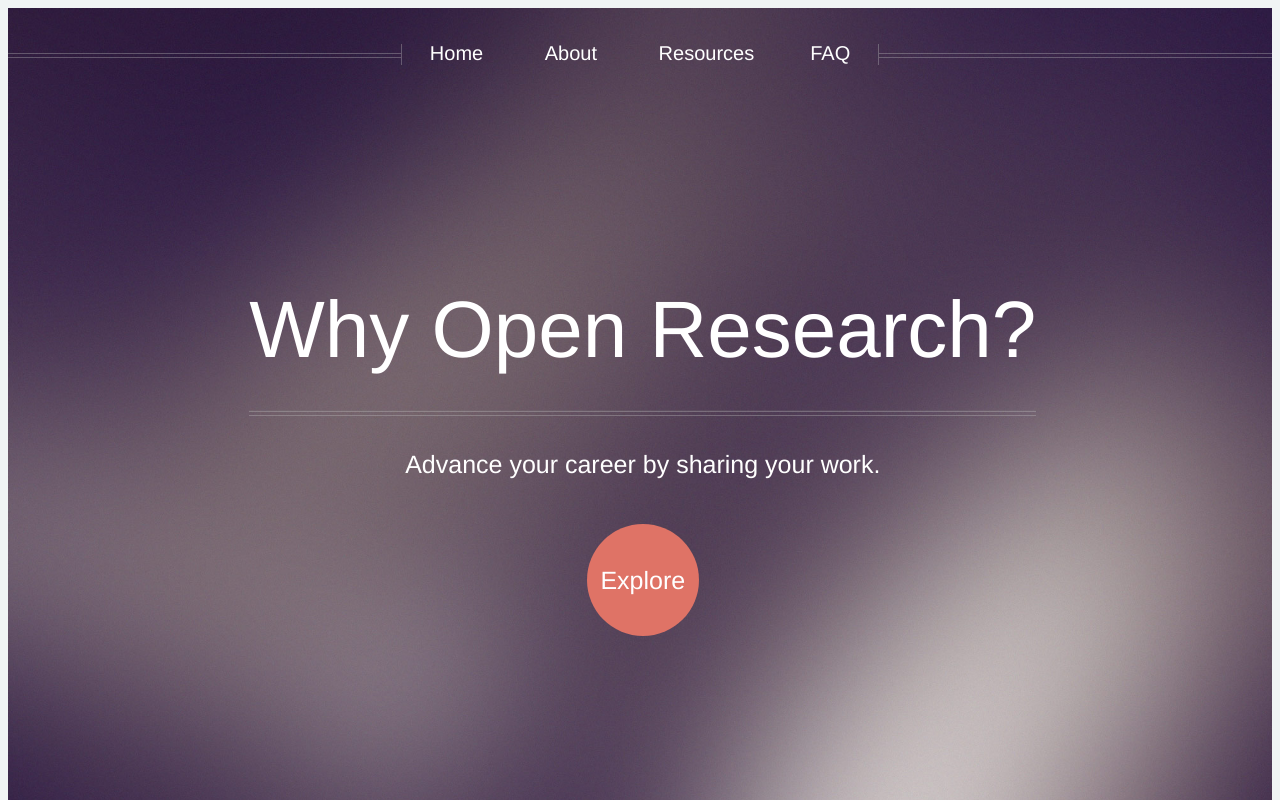
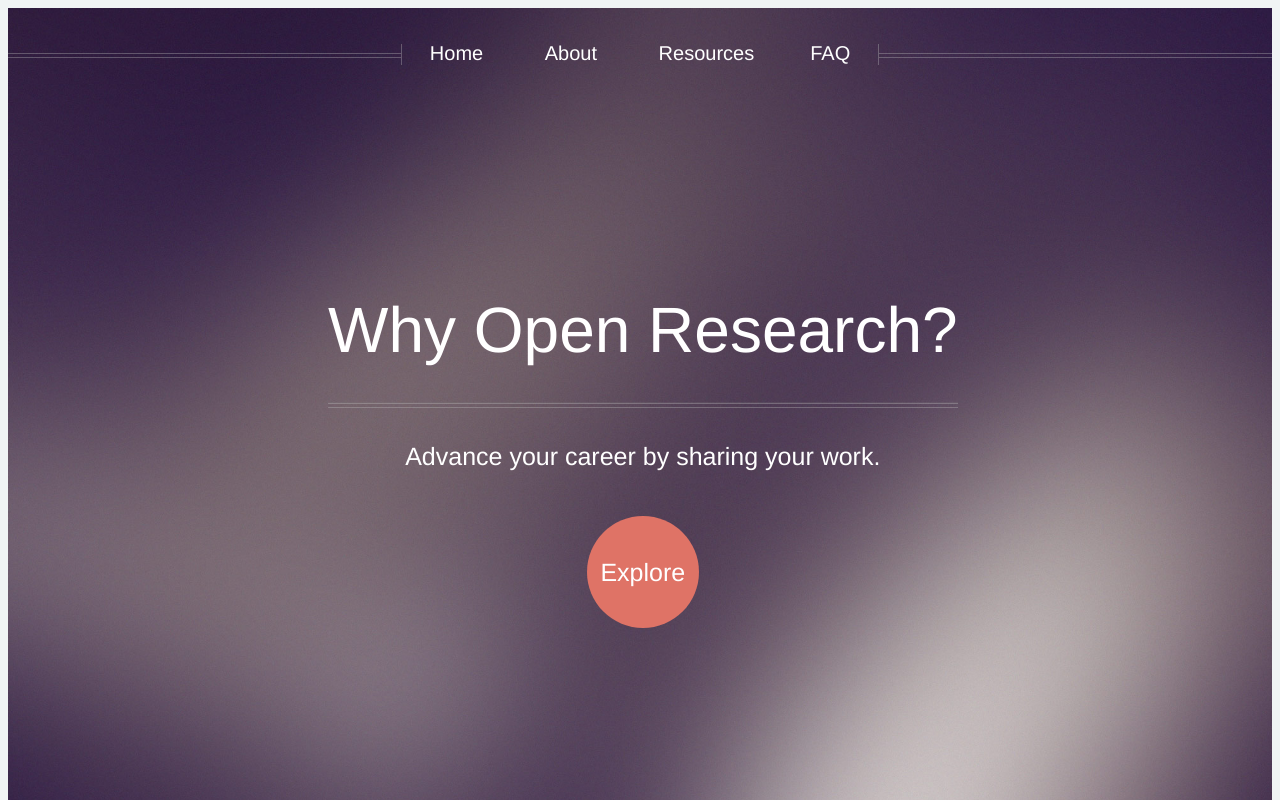
Before and after one commit to emckiernan/whyopenresearch, a plain HTML site: page index.html in a window 1280 px wide. Shown: the top 800 px of the page. Drawn offline with Linux system fonts and the light colour scheme.

Commit message:
Update main.css
Changed font size for homepage header.

```diff
--- a/assets/css/main.css
+++ b/assets/css/main.css
@@ -2212,7 +2212,7 @@
 	}
 
 		body.homepage #header h1 {
-			font-size: 4em;
+			font-size: 3.2em;
 		}
 
 		body.homepage #header:after {
```
